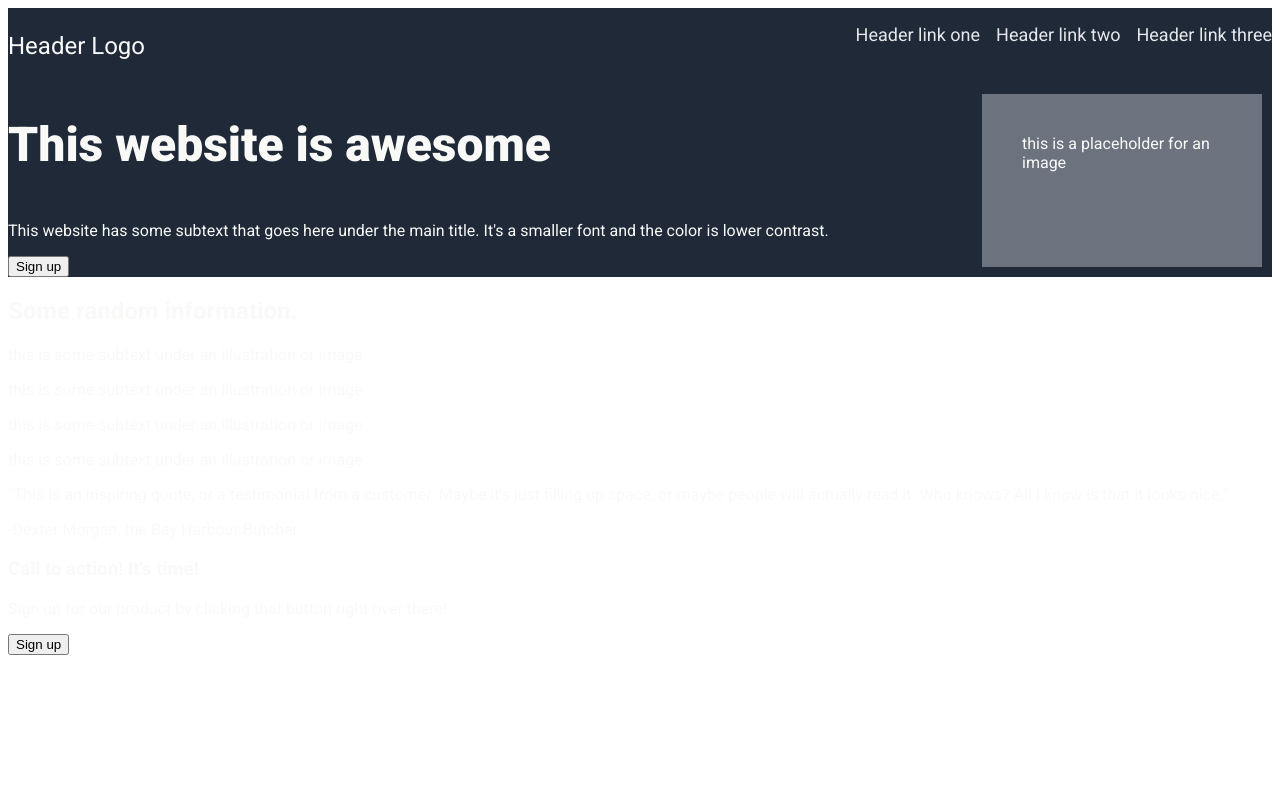
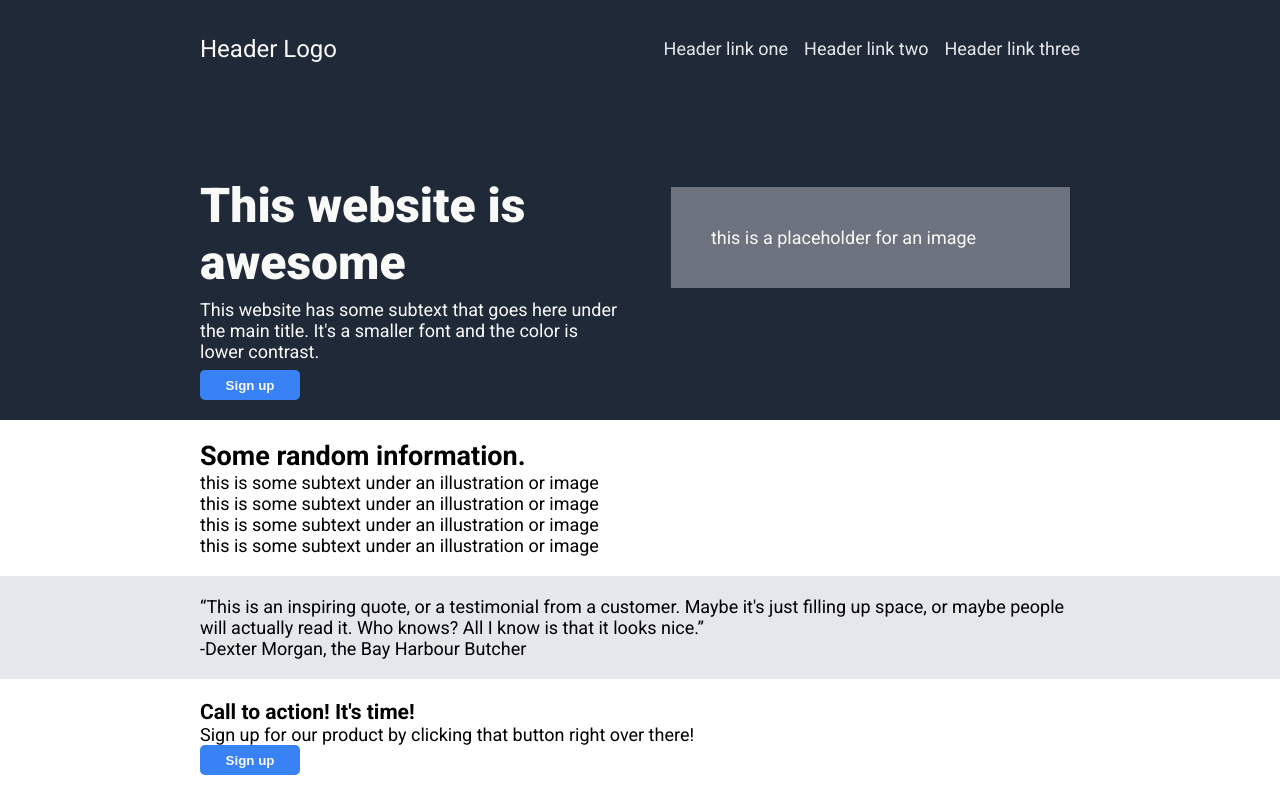
Before and after one commit to joeprice20/odin-landing-page, a plain HTML site: page index.html in a window 1280 px wide. Drawn offline with Linux system fonts and the light colour scheme.

Commit message:
add background colours to sections

```diff
--- a/index.html
+++ b/index.html
@@ -13,6 +13,8 @@
 </head>
 
 <body>
+    <div class="dark-background">
+        <!-- @todo get rid title section class? -->
         <div class="title-section">
             <div class="header">
                 <p class="hero-logo-text">Header Logo</p>
@@ -27,7 +29,9 @@
                 <div class="title">
 
                     <h1 class="hero-main-text">This website is awesome</h1>
-                <p> This website has some subtext that goes here under the main title. It's a smaller font and the color
+                    <p> This website has some subtext that goes here under the main title. It's a smaller font and
+                        the
+                        color
                         is
                         lower contrast.</p>
                     <button>Sign up</button>
@@ -35,7 +39,9 @@
                 <div class="placeholder-img">this is a placeholder for an image</div>
             </div>
         </div>
+    </div>
 
+    <div class="regular-background">
         <div class="info-section">
             <h2>Some random information.</h2>
 
@@ -51,18 +57,22 @@
             <div class="square"></div>
             <p>this is some subtext under an illustration or image</p>
         </div>
+    </div>
 
+    <div class="quote-background">
         <div class="quote-section">
             <q>This is an inspiring quote, or a testimonial from a customer. Maybe it's just filling up space, or maybe
                 people will actually read it. Who knows? All I know is that it looks nice.</q>
             <p>-Dexter Morgan, the Bay Harbour Butcher</p>
         </div>
+    </div>
 
+    <div class="regular-background">
         <div class="cta-section">
             <h3>Call to action! It's time!</h3>
             <p>Sign up for our product by clicking that button right over there!</p>
             <button>Sign up</button>
-
+        </div>
     </div>
 
 </body>
--- a/style.css
+++ b/style.css
@@ -7,8 +7,38 @@
 body {
     font-family: "Roboto", sans-serif;
     color: #f9faf8;
+    padding: 0;
+    margin: 0;
+    font-size: 18px;
 }
 
+p,
+h1,
+h2,
+h3 {
+    padding: 0;
+    margin: 0;
+}
+
+ul {
+    list-style-type: none;
+    padding: 0;
+}
+
+a {
+    text-decoration: none;
+    color: #e5e7eb;
+}
+
+button {
+    border-radius: 5px;
+    background-color: #3882F6;
+    width: 100px;
+    height: 30px;
+    border: none;
+    color: #f9faf8;
+    font-weight: bold;
+}
 
 .hero-main-text {
     font-weight: 900;
@@ -25,20 +55,11 @@ body {
     font-size: 24px;
 }
 
-ul {
-    list-style-type: none;
-    padding: 0;
-}
-
-a {
-    text-decoration: none;
-    color: #e5e7eb;
-}
-
-
 .header {
     display: flex;
     justify-content: space-between;
+    align-items: center;
+    padding-bottom: 100px;
 }
 
 .header-links {
@@ -49,8 +70,9 @@ a {
 
 .title-container {
     display: flex;
-    align-items: stretch;
-    justify-content: space-between;
+    align-items: flex-start;
+    justify-content: center;
+    gap: 8px;
 }
 
 .title {
@@ -58,17 +80,34 @@ a {
     flex-direction: column;
     justify-content: flex-start;
     align-items: flex-start;
-
+    gap: 8px;
+    padding-right: 32px;
 }
 
 .placeholder-img {
     display: flex;
     background-color: #6d737e;
-    width: 200px;
+    width: 700px;
     padding: 40px;
     margin: 10px;
 }
 
-.title-section {
+.dark-background,
+.regular-background,
+.quote-background {
+
+    padding: 20px 200px;
+}
+
+.dark-background {
     background-color: #1f2937;
 }
+
+.quote-background{
+    background-color: #e5e7eb;
+    color: black;
+}
+
+.regular-background{
+    color: black;
+}
```
Lines whose indentation alone changed are shown as unchanged.
